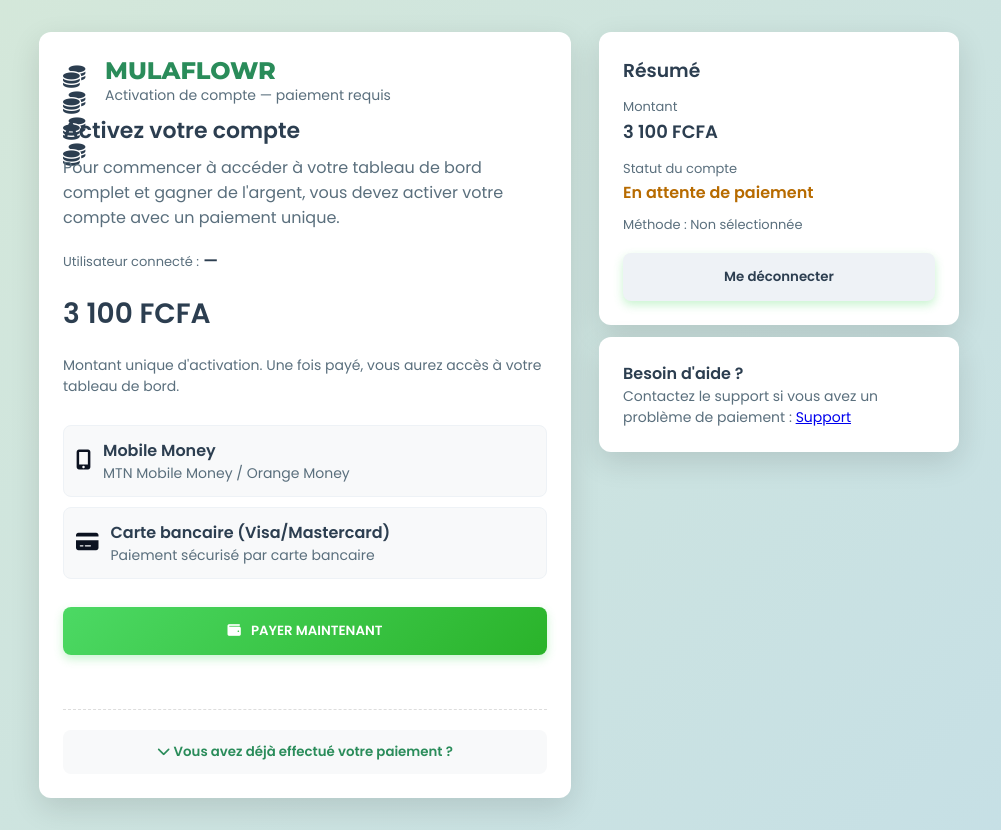
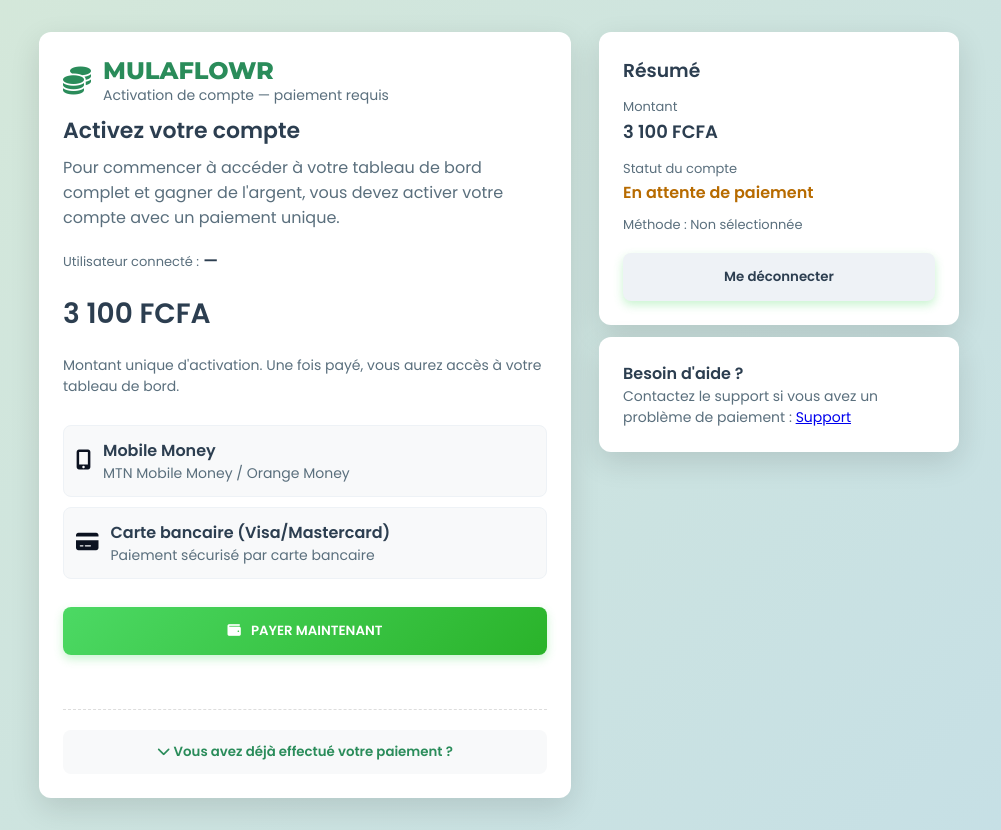
Before and after one commit to exaucenapopolo/Cash-flowr, a plain HTML site: page paiement.html in a window 1280 px wide. Shown: the whole page, without its empty margins (141-1142 px from the left). Drawn offline with Linux system fonts and the light colour scheme; no server answers.

Commit message:
Add files via upload

```diff
--- a/paiement.html
+++ b/paiement.html
@@ -276,12 +276,7 @@
     <div class="left">
       <div class="card" aria-live="polite">
         <div class="logo">
-          <div class="coin-container" style="height: 30px; width: 30px;">
-            <i class="fas fa-coins coin coin-1" style="font-size: 1.4rem;"></i>
-            <i class="fas fa-coins coin coin-2" style="font-size: 1.4rem; top: 3px; left: 3px;"></i>
-            <i class="fas fa-coins coin coin-3" style="font-size: 1.4rem; top: 6px; left: 6px;"></i>
-            <i class="fas fa-coins coin coin-4" style="font-size: 1.4rem; top: 9px; left: 9px;"></i>
-          </div>
+          <i class="fas fa-coins" style="font-size: 28px; color: #2a8c5a;"></i>
           <div>
             <div class="name">MULAFLOWR</div>
             <div class="small">Activation de compte — paiement requis</div>
@@ -505,16 +500,17 @@
         return;
       }
 
-      // Message préformaté pour WhatsApp
+      // Message préformaté pour WhatsApp avec demande de capture
       const message = `Bonjour, j'ai effectué mon paiement pour activer mon compte MULAFLOWR.%0A%0A` +
                     `Nom d'utilisateur: ${username}%0A` +
                     `Email: ${email}%0A` +
                     `Pays: ${country}%0A` +
                     `Montant payé: ${amount}%0A%0A` +
+                    `Je joins la capture d'écran de mon paiement.%0A` +
                     `Veuillez activer mon compte. Merci !`;
 
-      // Ouvrir WhatsApp avec le message prérempli
-      window.open(`https://wa.me/?text=${message}`, '_blank');
+      // Ouvrir WhatsApp avec le numéro spécifique et le message prérempli
+      window.open(`https://wa.me/237699853665?text=${message}`, '_blank');
     });
 
     // logout button
```
